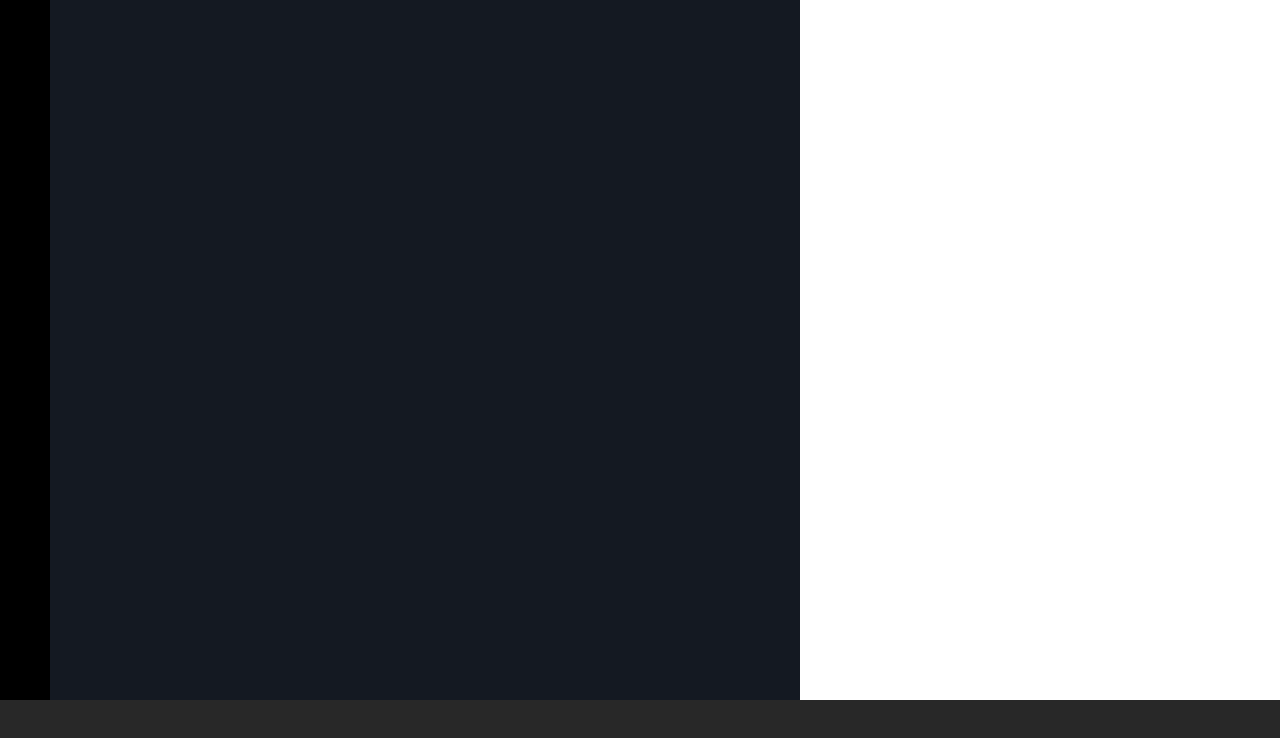
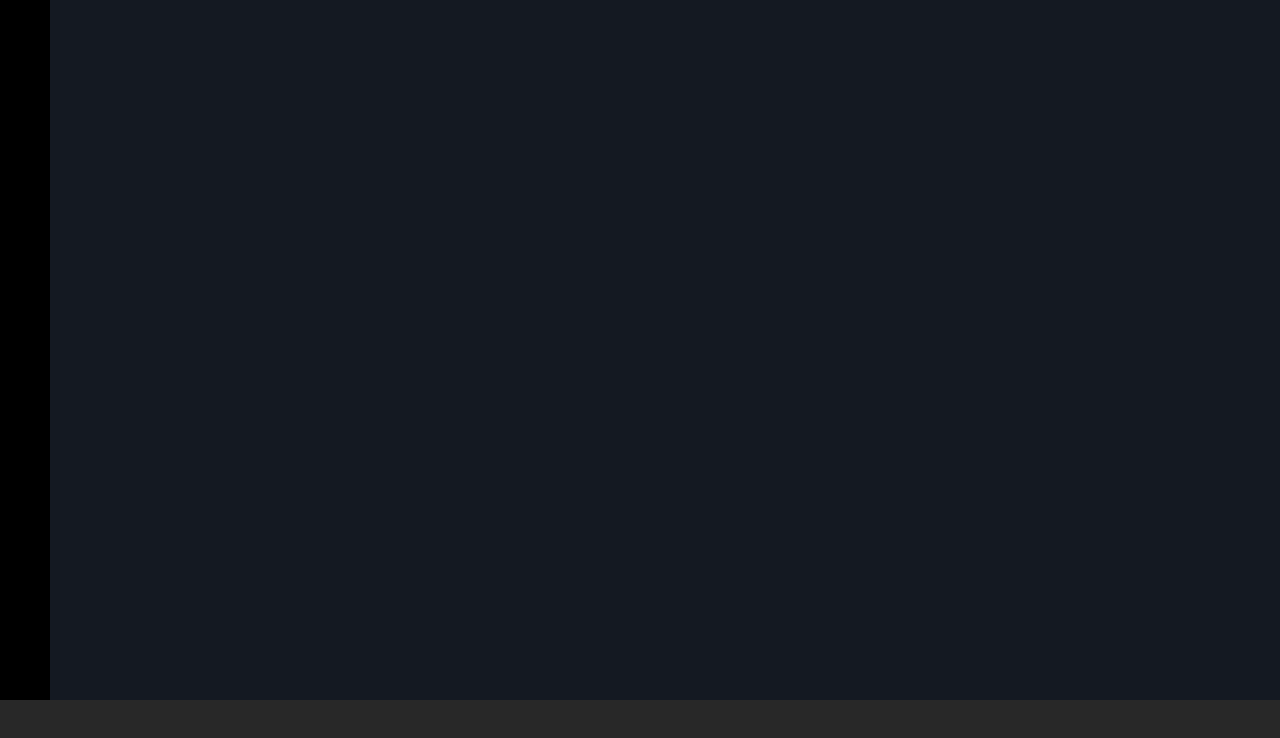
Before and after one commit to AlessandroCarrozza/html-css-spotifyweb, a plain HTML site: page index.html in a window 1280 px wide. Drawn offline with Linux system fonts and the light colour scheme.

Commit message:
Struttura base macroaree migliorata

```diff
--- a/css/style.css
+++ b/css/style.css
@@ -20,7 +20,7 @@
 }
 
 :root{
-    --main-color: #141922;
+    --content-color: #141922;
     --aside-color: #000000;
     --cta-color: #080b12;
     --nav-subtitle-color: #828489;
@@ -44,13 +44,16 @@ footer{
 }
 
 aside{
-    height: calc(100vh - 100px);
+    /* height: calc(100vh - 100px); */
     width: 50px;
     background-color: var(--aside-color);
 }
 
 main{
     height: calc(100vh - 100px);
-    width: calc(100vh - 50px);
-    background-color: var(--main-color);
 }
+
+.content{
+    width: calc(100vw - 50px);
+    background-color: var(--content-color);
+}
--- a/index.html
+++ b/index.html
@@ -14,10 +14,10 @@
 
 <body class="debug">
 
-    <div class="container flex">
+    <main class="container flex">
         <aside></aside>
-        <main></main>
-    </div>
+        <div class="content"></div>
+    </main>
 
     <footer></footer>
 
```
